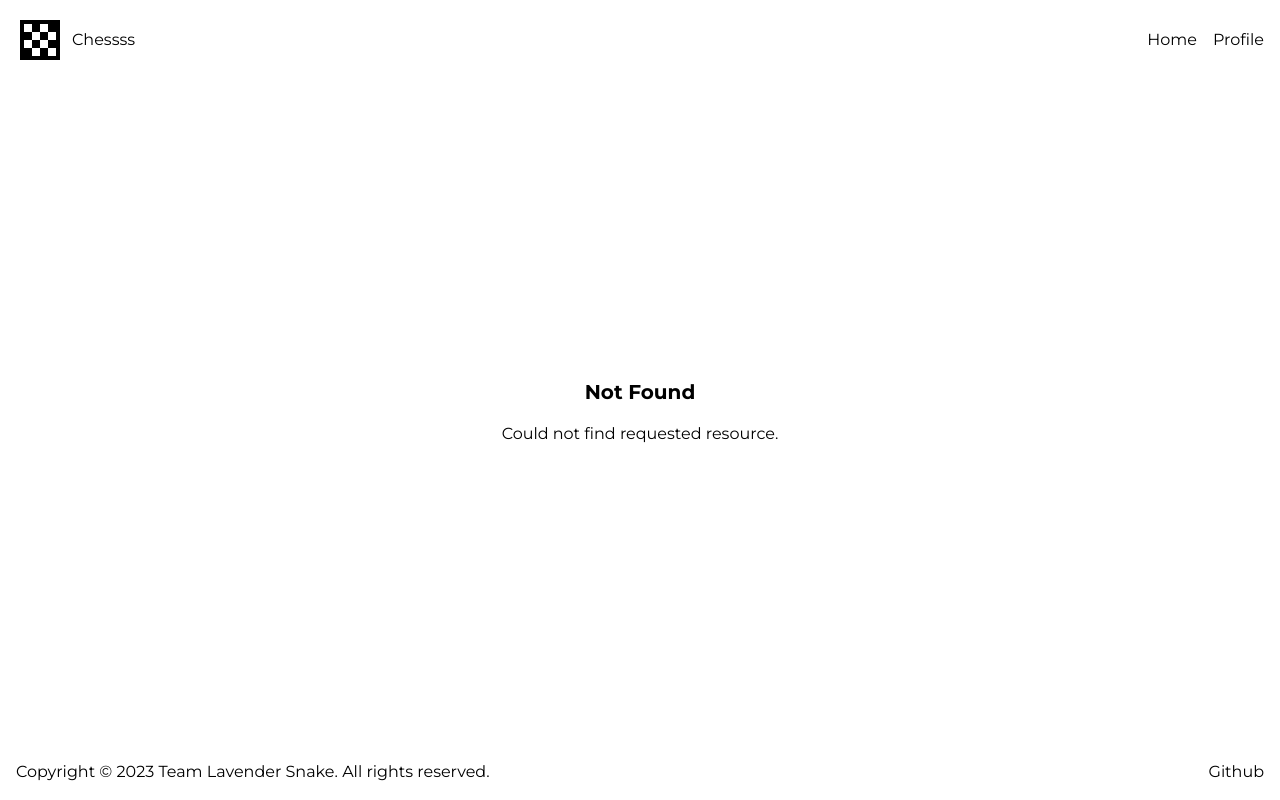
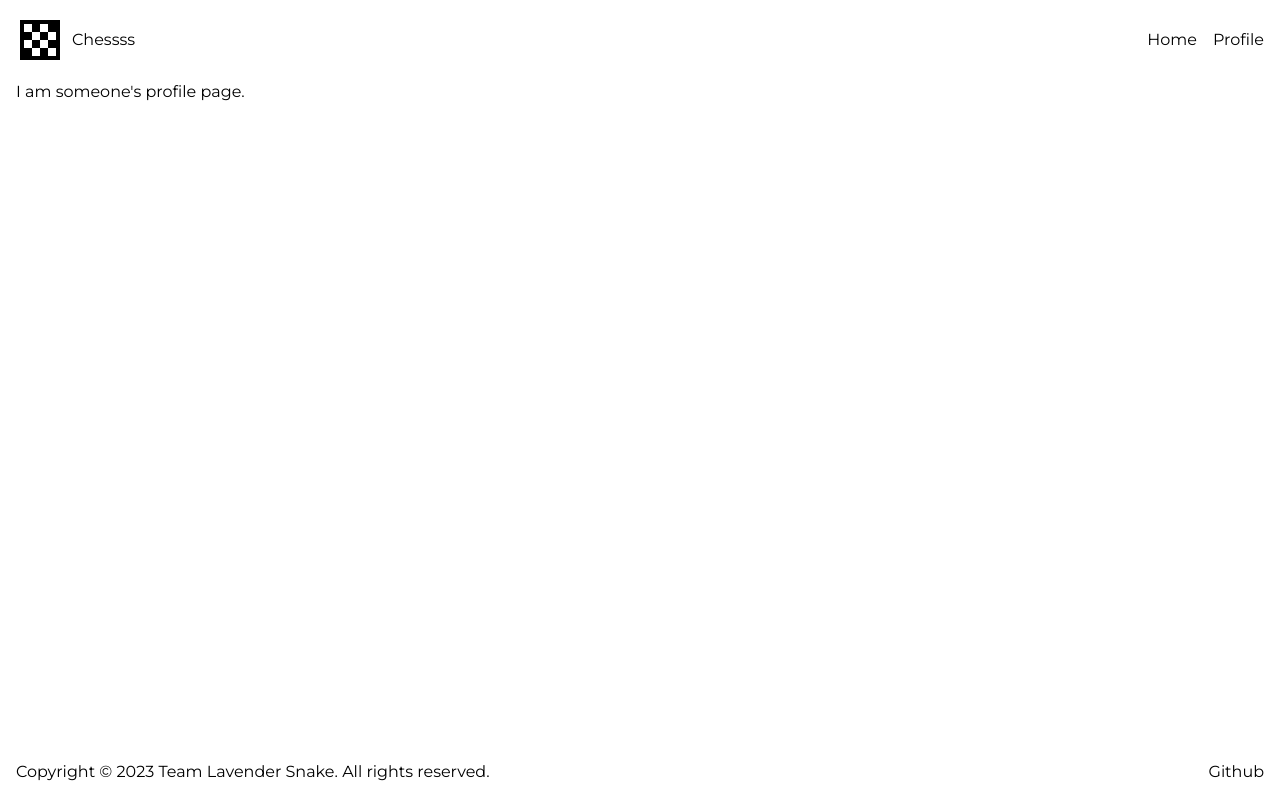
Before and after one commit to Hack-Weekly/lavender-snake-chess, a Next.js app: page /profile/1 in a window 1280 px wide. Before the commit this address had no page. Built offline with nearby package versions, Linux system fonts and the light colour scheme.

Commit message:
initial other profile page

```diff
--- /dev/null
+++ b/app/profile/[userId]/page.tsx
@@ -0,0 +1,5 @@
+// import Image from "next/image";
+
+export default function OtherProfile() {
+  return <main>I am someone&#39;s profile page.</main>;
+}
```
